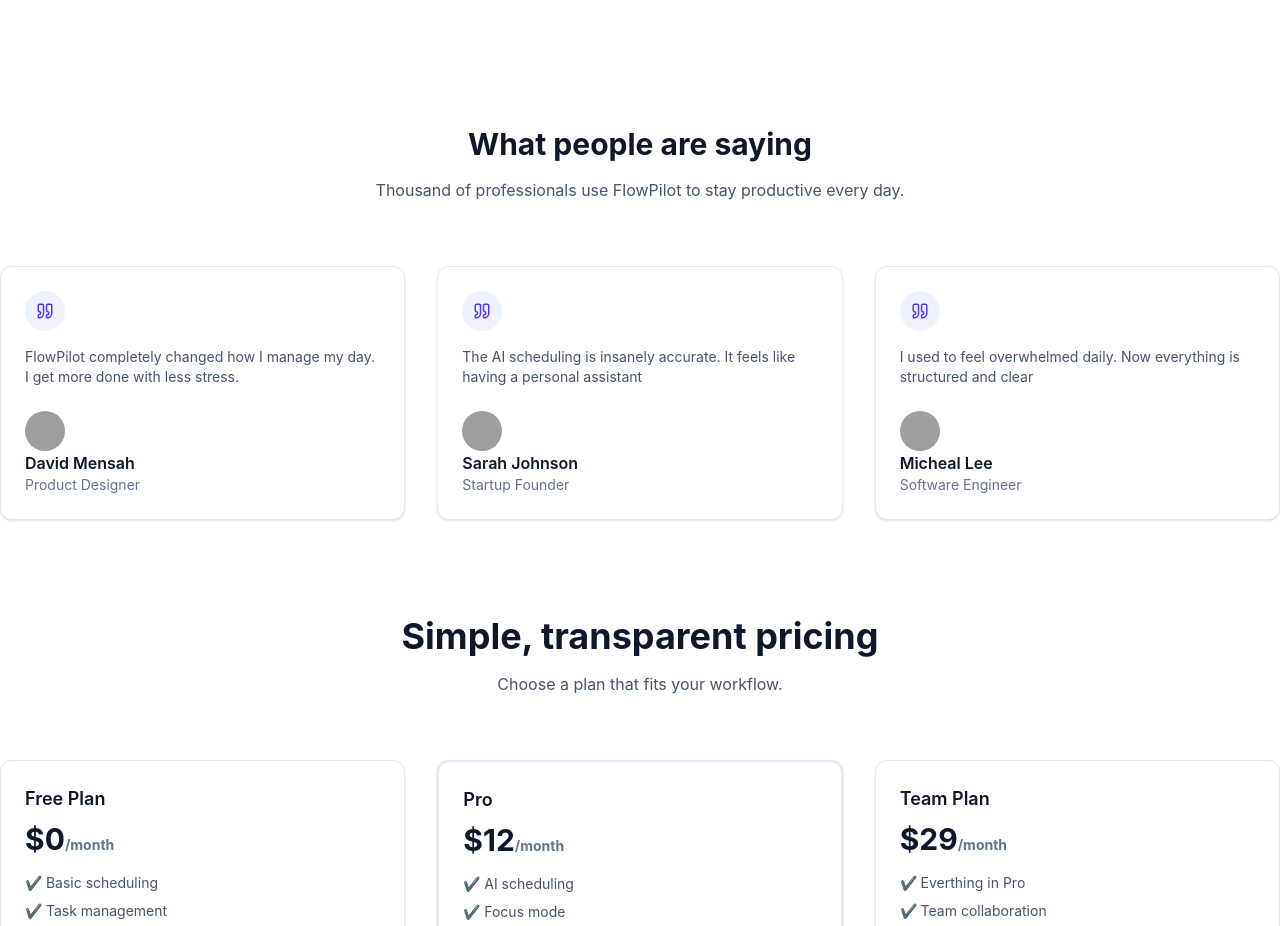
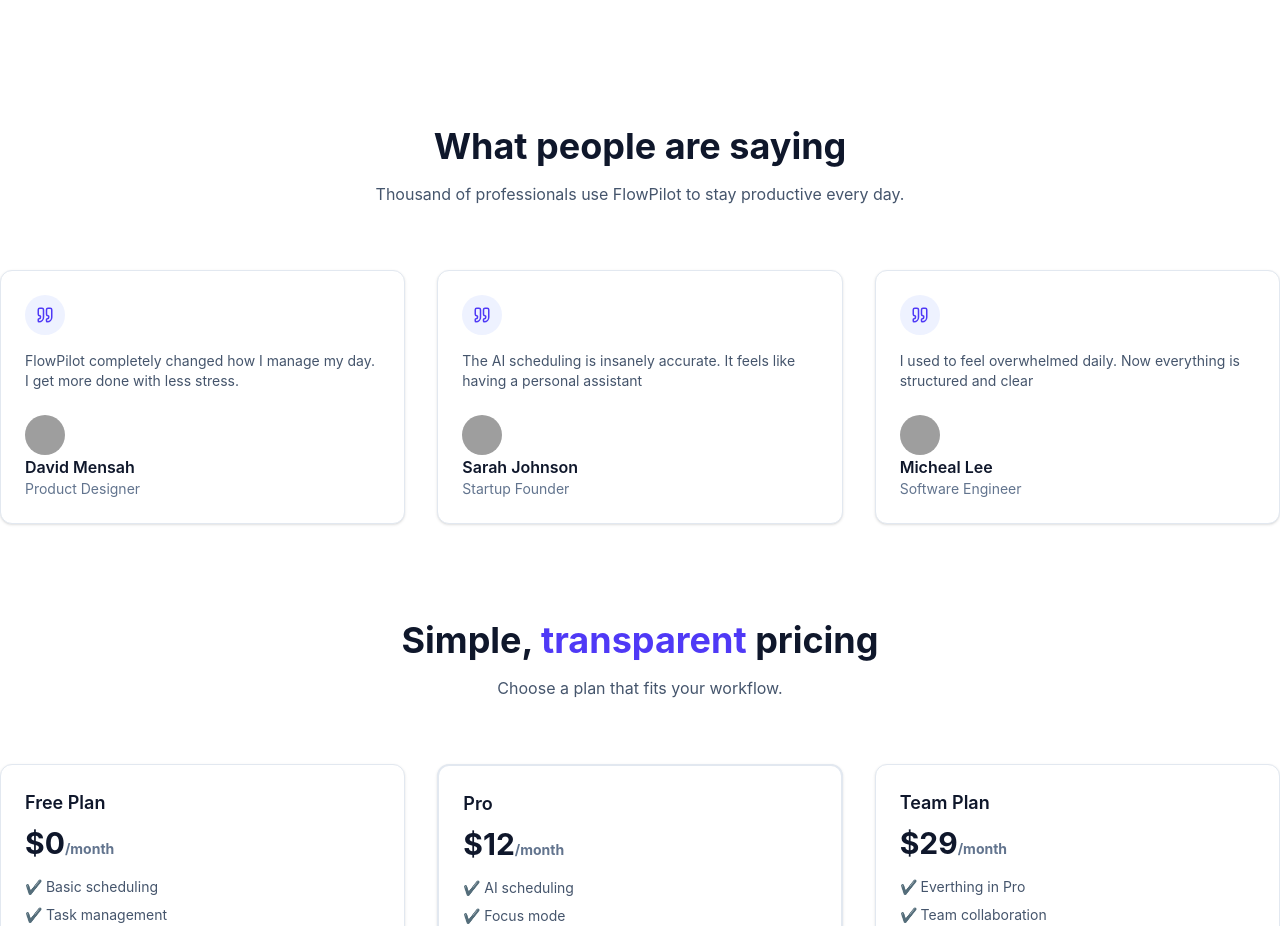
Before and after one commit to Tohbii/FlowPilot, a React (Vite) app: page / in a window 1280 px wide. Shown: the part 1960-2886 px from the top of the page. Built offline with nearby package versions, Linux system fonts and the light colour scheme; grey boxes are pictures that could not be loaded.

Commit message:
spanning the text

```diff
--- a/src/components/Pricing.jsx
+++ b/src/components/Pricing.jsx
@@ -7,7 +7,7 @@
         {/* title */}
       <div className="text-center max-w-2xl mx-auto mb-16">
         <h2 className="text-3xl md:text-4xl font-bold text-slate-900 mb-4">
-         Simple, transparent pricing
+         Simple, <span className="text-indigo-600">transparent</span> pricing
         </h2>
         <p className="text-slate-600">
         Choose a plan that fits your workflow.
--- a/src/components/Testimonials.jsx
+++ b/src/components/Testimonials.jsx
@@ -7,7 +7,7 @@
         <section className='py-10 md:py-12 scroll-mt-20'>
              <div className='text-center max-w-2xl mx-auto mb-16'>
 
-        <h2 className='text-3xl md:text-4x1 font-bold text-slate-900 mb-4'>
+        <h2 className='text-3xl md:text-4xl font-bold text-slate-900 mb-4'>
             What people are saying
         </h2>
 
```
